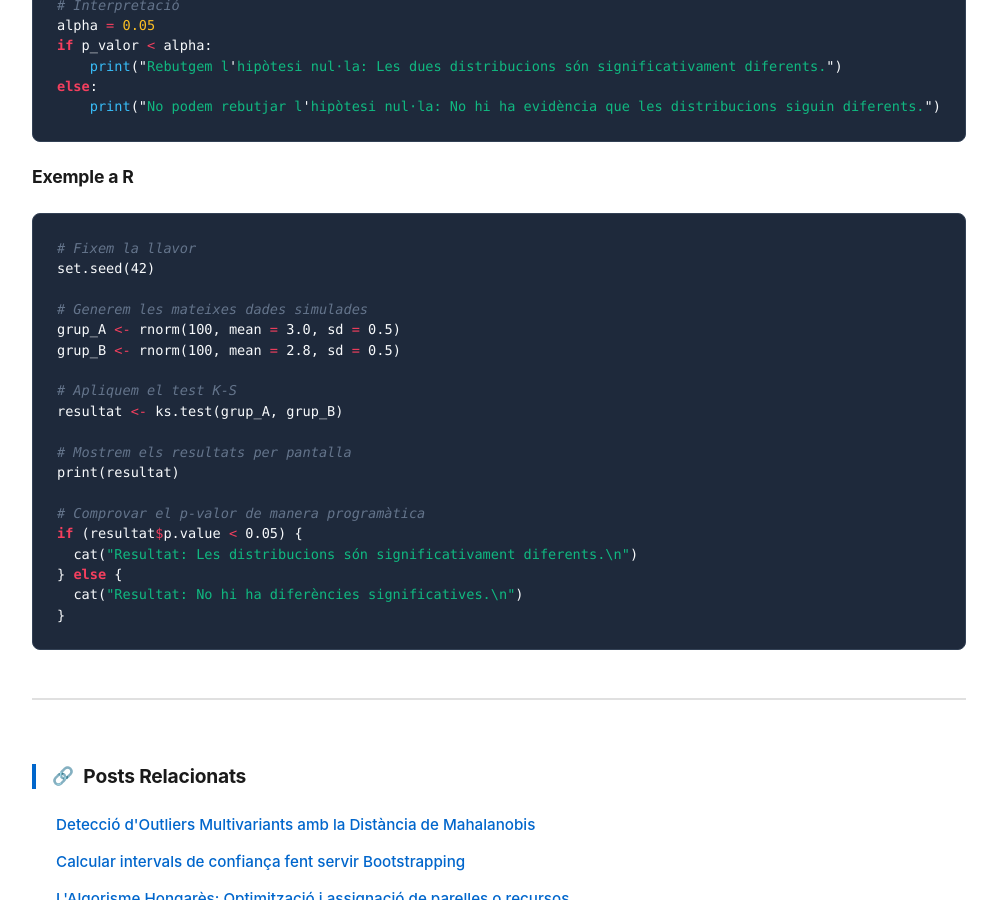
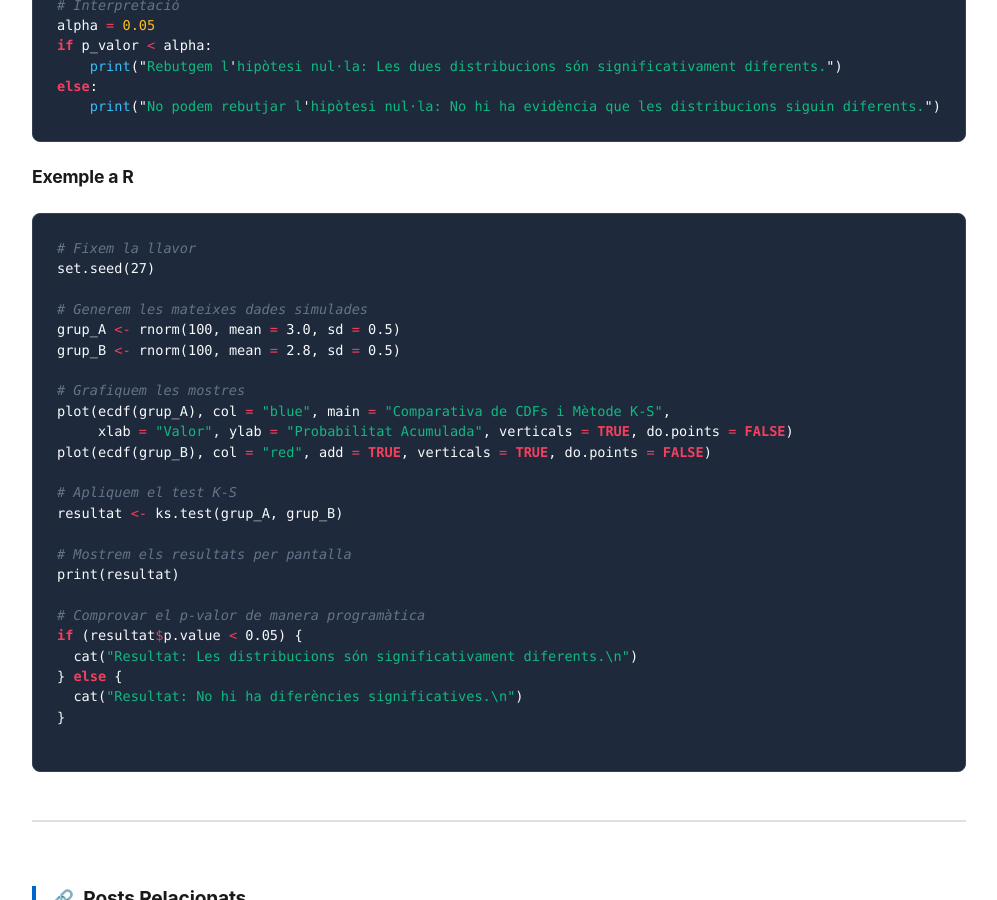
Before and after one commit to alberthr/alberthr.github.io, a Jekyll site: the page built from _posts/2022-08-01-kolmogorov-smirnov.md, in a window 1280 px wide and 900 px high, scrolled down 2114 px. Shown: the whole window, without its empty margins (182-1179 px from the left). Built offline with Jekyll 4.4.1, drawn with Linux system fonts in a browser that asks for light colours; comment, search, counter and statistics services are not loaded.

Commit message:
Modify seed and enhance K-S test example in R
Updated the random seed and added plots for CDF comparison.

````diff
--- a/_posts/2022-08-01-kolmogorov-smirnov.md
+++ b/_posts/2022-08-01-kolmogorov-smirnov.md
@@ -70,11 +70,16 @@ else:
 
 ```r
 # Fixem la llavor
-set.seed(42)
+set.seed(27)
 
 # Generem les mateixes dades simulades
 grup_A <- rnorm(100, mean = 3.0, sd = 0.5)
 grup_B <- rnorm(100, mean = 2.8, sd = 0.5)
+
+# Grafiquem les mostres
+plot(ecdf(grup_A), col = "blue", main = "Comparativa de CDFs i Mètode K-S",
+     xlab = "Valor", ylab = "Probabilitat Acumulada", verticals = TRUE, do.points = FALSE)
+plot(ecdf(grup_B), col = "red", add = TRUE, verticals = TRUE, do.points = FALSE)
 
 # Apliquem el test K-S
 resultat <- ks.test(grup_A, grup_B)
@@ -88,4 +93,5 @@ if (resultat$p.value < 0.05) {
 } else {
   cat("Resultat: No hi ha diferències significatives.\n")
 }
+
 ```
````
